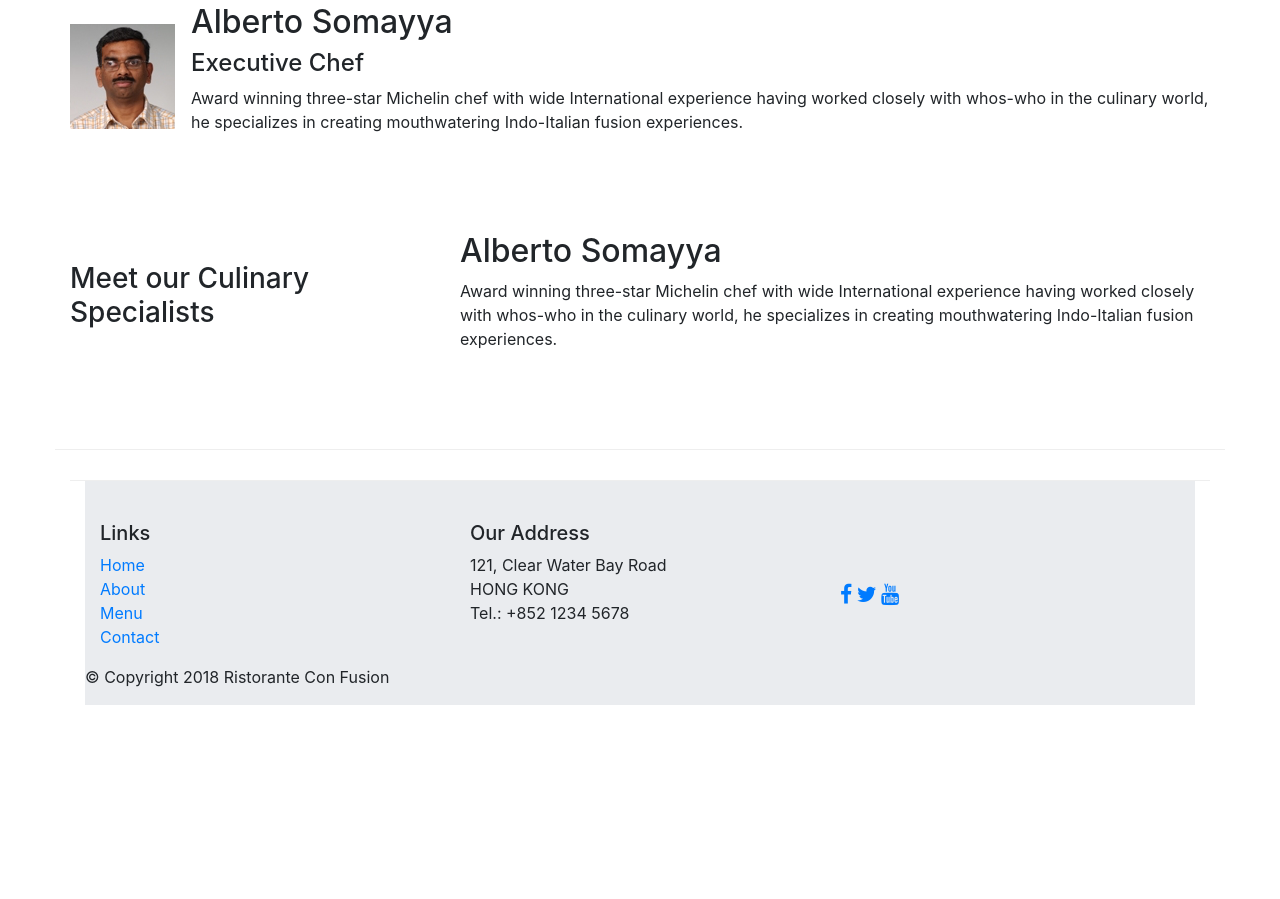
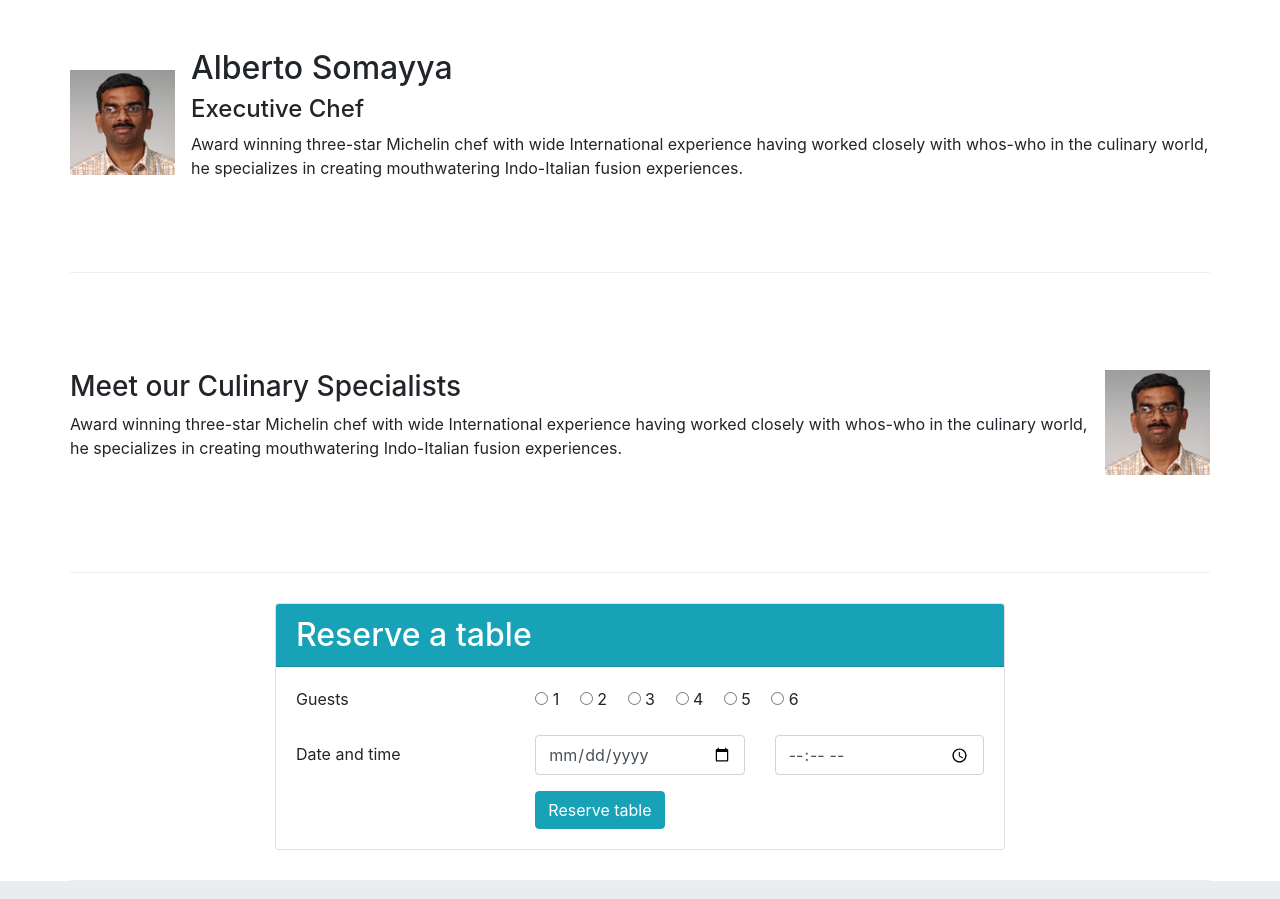
Before and after one commit to magpet0224/Bootstrap-test, a website: page index.html in a window 1280 px wide. Shown: the part 681-1580 px from the top of the page. Before the commit the page ends 1386 px from the top, so only its background shows below. Drawn offline with nearby package versions, Linux system fonts and the light colour scheme.

Commit message:
Reserve a table card, Reserve a table button that scrolls the page down, more text content

```diff
--- a/index.html
+++ b/index.html
@@ -45,11 +45,14 @@
                 <div class="col-sm d-none d-md-block align-self-right">
                   <img src="img/logo.png" alt="Brand Logo">
                 </div>
+                <div class="col-12 col-md-3 align-self-center">
+                  <a href="index.html#reservetable"><button type="button" name="button" class="btn btn-info">Reserve table</button></a>
+              </div>
             </div>
           </div>
     </header>
 
-<!-- Page content -->
+<!-- Text content part 1 -->
     <div class="container">
         <div class="row row-content">
           <div class="media">
@@ -64,12 +67,11 @@
                   </div>
               </div>
         </div>
-
-
+<!-- Text content part 2 -->
         <div class="row row-content">
           <div class="media">
                   <img class="d-flex mr-3 align-self-center"
-                          src="img/alberto.png" alt="Alberto Somayya">
+                          src="img/alberto.png" alt="Picture of alberto Somayya">
                   <div class="media-body">
                       <h2 class="mt-0">Alberto Somayya</h2>
                       <h4>Executive Chef</h4>
@@ -80,15 +82,55 @@
                           </p>
                   </div>
               </div>
-
+            </div>
+<!-- Text content part 3 -->
         <div class="row row-content">
-            <div class="col-12 col-sm-4 d-none d-sm-block">
-                <h3>Meet our Culinary Specialists</h3>
+          <div class="media">
+            <div class="media-body">
+              <h3>Meet our Culinary Specialists</h3>
+              Award winning three-star Michelin chef with wide International experience having worked closely with whos-who in the culinary world, he specializes in creating mouthwatering Indo-Italian fusion experiences.
             </div>
-            <div class="col-12 col-sm">
-                <h2>Alberto Somayya</h2>
-                <p class="d-none d-sm-block">Award winning three-star Michelin chef with wide International experience having worked closely with whos-who in the culinary world, he specializes in creating mouthwatering Indo-Italian fusion experiences. </p>
+            <img class="align-self-center" src="img/alberto.png" alt="Picture of alberto Somayya">
+          </div>
+        </div>
+<!-- Reserve a table card - Number of guests radio buttons -->
+        <div class="row row-content justify-content-center" id="reservetable">
+          <div class="col-12 col-md-8 align-self-center">
+            <div class="card">
+              <h2 class="card-header bg-info text-white">Reserve a table</h2>
+              <div class="card-body">
+                <form>
+                  <div class="form-group row">
+                    <label class="col-12 col-sm-4" for="guests">Guests</label>
+                      <div class="col-12 col-sm-8">
+                        <input class="" type="radio" name="guests" value="1"> 1
+                        <input class="ml-3" type="radio" name="guests" value="2"> 2
+                        <input class="ml-3" type="radio" name="guests" value="3"> 3
+                        <input class="ml-3" type="radio" name="guests" value="4"> 4
+                        <input class="ml-3" type="radio" name="guests" value="5"> 5
+                        <input class="ml-3" type="radio" name="guests" value="6"> 6
+                      </div>
+                    </div>
+<!-- Reserve a table card - Date and Time fields -->
+                    <div class="form-group row">
+                      <label class="col-12 col-sm-4 col-form-label" for="date">Date and time</label>
+                      <div class="col-6 col-sm-4">
+                        <input class="form-control" type="date" id="date" name="date" placeholder="Specify date"></input>
+                      </div>
+                      <div class="col-6 col-sm-4">
+                        <input class="form-control" type="time" id="time" name="time" placeholder="Specify time"></input>
+                      </div>
+                      </div>
+                      <div class="row">
+                        <div class="offset-md-4 col-sm-8">
+                          <button type="submit" name="button" class="btn btn-info">Reserve table</button>
+                      </div>
+                      </div>
+                </form>
+<!--  -->
+              </div>
             </div>
+          </div>
         </div>
     </div>
 
```
